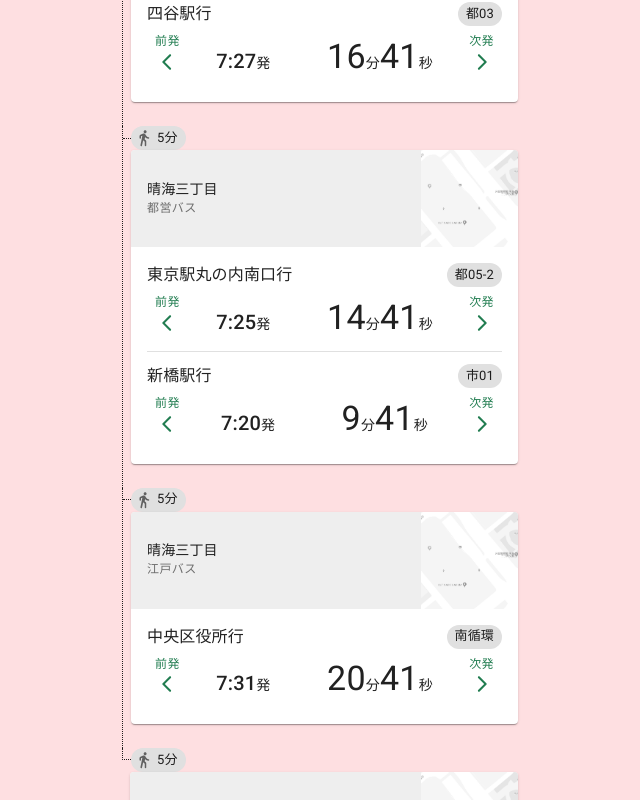
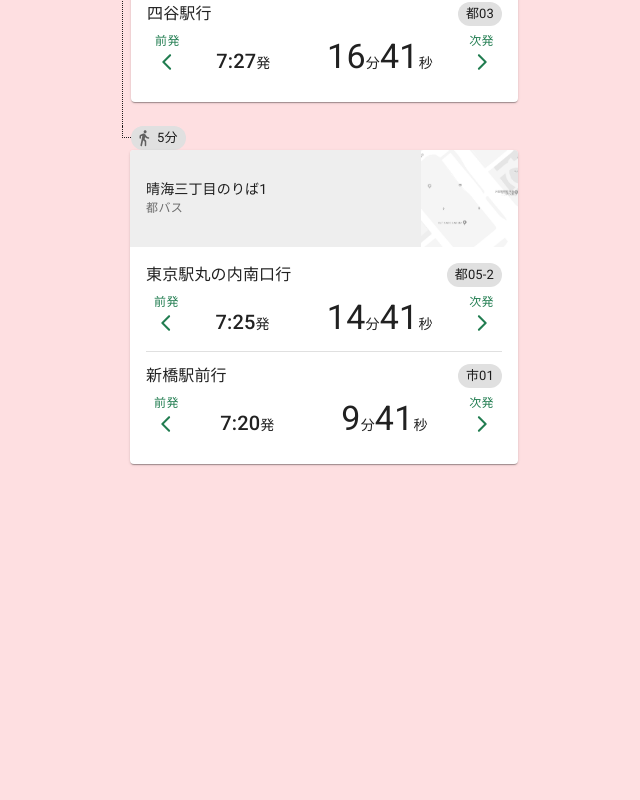
Before and after one commit to noriaki/anytt, a Next.js app: page /rs/1 in a window 1280 px wide. Shown: the part 560-1360 px from the top of the page, without its empty margins (320-960 px from the left). After the commit the page ends 1048 px from the top, so only its background shows below. Built offline with nearby package versions, Linux system fonts and the light colour scheme.

Commit message:
refactor components based on refine data structure

```diff
--- a/src/components/TimersBoard/GuideBoard/index.tsx
+++ b/src/components/TimersBoard/GuideBoard/index.tsx
@@ -14,54 +14,53 @@ import ForwardArrowIcon from '@material-ui/icons/ArrowForwardIosRounded';
 import styles from './GuideBoard.module.css';
 
 // types
-import { Route, Timetable, NextTime } from '~/data/types';
+import { Timetable, NextTime, Contact } from '~/data/types';
 
 type GuideBoardComponent = React.FC<{
-  route: Route;
+  contact: Contact;
 }>;
 
-type pickTimetableF = (timetables: Timetable[], day: number) => Timetable | undefined;
-
 type nextTimeF = (timetable: Timetable, now: Date) => NextTime | null;
-
-const pickTimetable: pickTimetableF = (ts, d) => ts.find(t => t.calendar.includes(d));
 
 // prototyping
 const nextTime: nextTimeF = (tt, now) => {
   if (tt.data === null) {
     return null;
   }
-  const h = now.getHours();
-  const m = now.getMinutes();
-  const data = tt.data.find(t => t.hour === h);
-  if (data == null) {
+  const nowTime = (now.getHours() - 4) * 60 * 60 + now.getMinutes() * 60;
+  const nextTimeIndex = tt.data.findIndex(t => t > nowTime);
+  if (nextTimeIndex < 0) {
     return null;
   }
-  const { hour, minutes } = data;
-  const mi = minutes.findIndex(mt => mt > m);
-  const minute = minutes[mi];
-  return { hour, minute };
+  return tt.data[nextTimeIndex];
 };
 
-const GuideBoard: GuideBoardComponent = ({ route }) => {
+const GuideBoard: GuideBoardComponent = ({ contact }) => {
+  const { timetable } = contact;
   const now = new Date('2020-01-29 07:11:19');
   const day = now.getDay(); // Wednesday
-  const timetable = pickTimetable(route.timetables, day);
+  if (!timetable.calendar.includes(day)) {
+    return null;
+  }
 
-  let n: NextTime | null;
-  if (timetable != null) {
-    n = nextTime(timetable, now);
+  const n = nextTime(timetable, now);
+
+  if (n === null) {
+    return null;
   }
+
+  const hour = Math.floor(n / (60 * 60)) + 4;
+  const minute = (n % (60 * 60)) / 60;
 
   return (
     <Grid container direction="column">
       <Grid item container justify="space-between" alignItems="center">
         <Grid item>
-          <Typography>{route.dest}行</Typography>
+          <Typography>{contact.route.destination}行</Typography>
         </Grid>
-        {route.headsign && (
+        {contact.route.headsign && (
           <Grid item>
-            <Chip size="small" label={route.headsign} />
+            <Chip size="small" label={contact.route.headsign} />
           </Grid>
         )}
       </Grid>
@@ -90,7 +89,7 @@ const GuideBoard: GuideBoardComponent = ({ route }) => {
         >
           <Grid item>
             <Typography component="span" variant="h6">
-              {n!.hour}:{n!.minute}
+              {hour}:{minute}
             </Typography>
             <Typography component="span" variant="body2">
               発
@@ -98,7 +97,7 @@ const GuideBoard: GuideBoardComponent = ({ route }) => {
           </Grid>
           <Grid item>
             <Typography component="span" variant="h4">
-              {n!.minute - now.getMinutes()}
+              {minute - now.getMinutes()}
             </Typography>
             <Typography component="span" variant="body2">
               分
--- a/src/components/TimersBoard/NearStop.tsx
+++ b/src/components/TimersBoard/NearStop.tsx
@@ -53,10 +53,10 @@ const NearStop: NearStopComponent = ({ target }) => {
             </Grid>
           </Grid>
           <CardContent>
-            {stop.routes.map((route, i) => (
-              <Fragment key={route.id}>
+            {stop.contacts.map((contact, i) => (
+              <Fragment key={contact.id}>
                 {i > 0 && <Divider className={styles.divider} />}
-                <GuideBoard route={route} />
+                <GuideBoard contact={contact} />
               </Fragment>
             ))}
           </CardContent>
--- /dev/null
+++ b/src/data/fixtures/gtfs.json
@@ -0,0 +1,129 @@
+{
+  "id": "rs001",
+  "slug": "dt",
+  "name": "Deux Tours/ドゥトゥール",
+  "stops": [
+    {
+      "distance": 0,
+      "stop": {
+        "id": "s001",
+        "name": "ドゥトゥール前",
+        "agency": {
+          "id": "a001",
+          "name": "ドゥトゥールシャトルバス"
+        },
+        "contacts": [
+          {
+            "id": "c001",
+            "sequence": 1,
+            "route": {
+              "id": "rt001",
+              "origin": "ドゥトゥール前",
+              "via": "東銀座駅前",
+              "destination": "新橋駅前",
+              "headsign": null
+            },
+            "timetable": {
+              "id": "tt001",
+              "calendar": [1, 2, 3, 4, 5],
+              "data": [7200, 9000, 9900, 10800, 11400, 12000, 12900, 13800]
+            }
+          }
+        ]
+      }
+    },
+    {
+      "distance": 180,
+      "stop": {
+        "id": "s002",
+        "name": "ホテルマリナーズコート前のりば1",
+        "agency": {
+          "id": "a011",
+          "name": "都バス"
+        },
+        "contacts": [
+          {
+            "id": "c011",
+            "sequence": 3,
+            "route": {
+              "id": "rt011",
+              "origin": "晴海埠頭",
+              "via": null,
+              "destination": "東京駅丸の内南口",
+              "headsign": "都05-1"
+            },
+            "timetable": {
+              "id": "tt011",
+              "calendar": [1, 2, 3, 4, 5],
+              "data": [
+                9120, 9600, 10320, 10680, 11280, 11580, 11940,
+                12240, 12540, 12840, 13140, 13440, 13740, 14040, 14280
+              ]
+            }
+          },
+          {
+            "id": "c012",
+            "sequence": 3,
+            "route": {
+              "id": "rt012",
+              "origin": "晴海埠頭",
+              "via": null,
+              "destination": "四谷駅",
+              "headsign": "都03"
+            },
+            "timetable": {
+              "id": "tt012",
+              "calendar": [1, 2, 3, 4, 5],
+              "data": [9420, 11220, 12420, 13920]
+            }
+          }
+        ]
+      }
+    },
+    {
+      "distance": 280,
+      "stop": {
+        "id": "s003",
+        "name": "晴海三丁目のりば1",
+        "agency": {
+          "id": "a011",
+          "name": "都バス"
+        },
+        "contacts": [
+          {
+            "id": "c021",
+            "sequence": 13,
+            "route": {
+              "id": "rt021",
+              "origin": "東京ビッグサイト",
+              "via": null,
+              "destination": "東京駅丸の内南口",
+              "headsign": "都05-2"
+            },
+            "timetable": {
+              "id": "tt021",
+              "calendar": [1, 2, 3, 4, 5],
+              "data": [10020, 10740, 11280, 12300, 12900, 13380, 14040]
+            }
+          },
+          {
+            "id": "c022",
+            "sequence": 4,
+            "route": {
+              "id": "rt022",
+              "origin": "豊洲市場",
+              "via": null,
+              "destination": "新橋駅前",
+              "headsign": "市01"
+            },
+            "timetable": {
+              "id": "tt022",
+              "calendar": [1, 2, 3, 4, 5],
+              "data": [9120, 10380, 11340, 12000, 12600, 13200, 13800]
+            }
+          }
+        ]
+      }
+    }
+  ]
+}
--- a/src/pages/rs/[slug].tsx
+++ b/src/pages/rs/[slug].tsx
@@ -6,7 +6,7 @@ import { useRouter } from 'next/router';
 
 // data
 import {} from '~/data/types';
-import data from '~/data/fixtures/dt.json';
+import data from '~/data/fixtures/gtfs.json';
 
 // components
 import TimersBoard from '~/components/TimersBoard';
```
Also changed, not shown: src/data/types.ts (+13 -14 lines).
